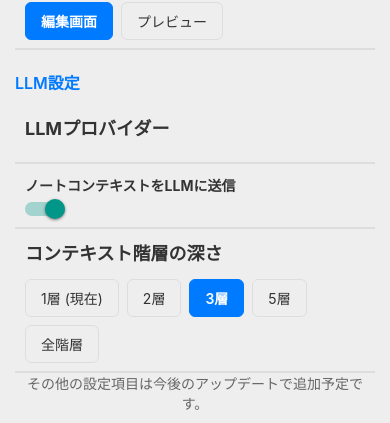
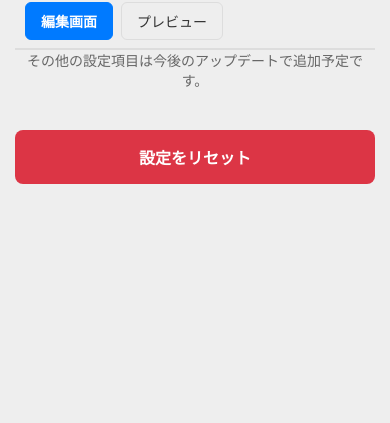
Before and after one commit to iwamaki/Noteapp, a React Native app: screen /Settings in a window 390 px wide. Shown: the part 377-800 px from the top of the page. Built offline with nearby package versions, Linux system fonts and the light colour scheme; no server answers.

Commit message:
llm機能 表示非表示機能 追加 環境変数にて

```diff
--- a/app/navigation/RootNavigator.tsx
+++ b/app/navigation/RootNavigator.tsx
@@ -20,6 +20,7 @@ import SettingsScreen from '../settings/SettingsScreen';
 import { useTheme } from '../design/theme/ThemeContext';
 import { KeyboardHeightProvider } from '../contexts/KeyboardHeightContext';
 import { ChatInputBar } from '../features/chat/components/ChatInputBar';
+import { useSettingsStore } from '../settings/settingsStore';
 
 
 // スタックナビゲーターの作成
@@ -30,9 +31,9 @@ function RootNavigatorContent() {
   const navigationRef = useNavigationContainerRef();
   const [currentRouteName, setCurrentRouteName] = useState<string | undefined>(undefined);
   const { colors } = useTheme();
+  const { settings } = useSettingsStore();
 
-
-  const shouldShowChat = currentRouteName === 'FileList' || currentRouteName === 'FileEdit';
+  const shouldShowChat = (currentRouteName === 'FileList' || currentRouteName === 'FileEdit') && settings.llmEnabled;
 
   return (
     <>
--- a/app/settings/SettingsScreen.tsx
+++ b/app/settings/SettingsScreen.tsx
@@ -187,6 +187,8 @@ function SettingsScreen() {
           (value) => updateSettings({ defaultFileViewScreen: value as 'edit' | 'preview' })
         )}
 
+        {settings.llmEnabled && (
+          <>
             {renderSection('LLM設定')}
 
             {isLoadingProviders ? (
@@ -249,6 +251,8 @@ function SettingsScreen() {
                 )}
               </>
             )}
+          </>
+        )}
 
         <Text style={styles.infoText}>
           その他の設定項目は今後のアップデートで追加予定です。
--- a/app/settings/settingsStore.ts
+++ b/app/settings/settingsStore.ts
@@ -33,6 +33,7 @@ export interface AppSettings {
   autoComplete: boolean;
 
   // 3. LLM/AI設定
+  llmEnabled: boolean; // LLM機能の有効/無効
   privacyMode: 'normal' | 'private';
   llmService: string;
   llmProvider: string; // 現在選択中のLLMプロバイダー (openai, gemini, etc.)
@@ -100,6 +101,7 @@ const defaultSettings: AppSettings = {
   autoComplete: true,
 
   // LLM/AI設定
+  llmEnabled: process.env.EXPO_PUBLIC_LLM_ENABLED === 'true',
   privacyMode: 'normal',
   llmService: 'openai',
   llmProvider: 'openai',
```
Lines whose indentation alone changed are shown as unchanged.
